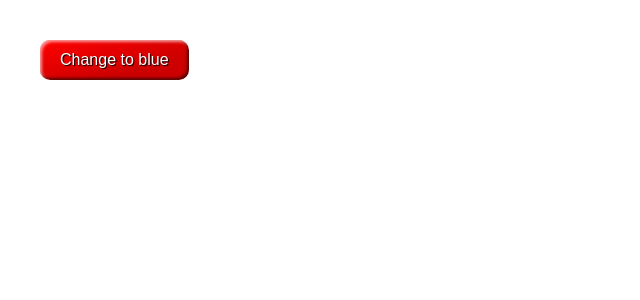
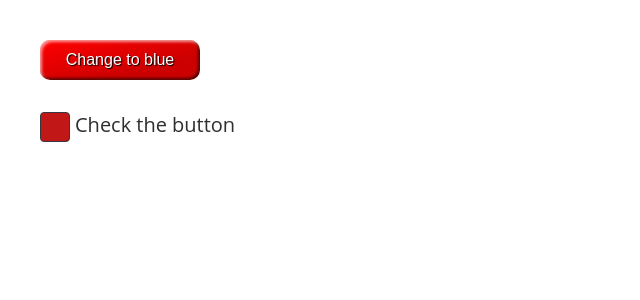
Before and after one commit to abaibik/learning_react_testing_library, a React (Create React App) app: page / in a window 1280 px wide. Shown: the top 300 px of the page, without its empty margins (0-640 px from the left). Built offline with nearby package versions, Linux system fonts and the light colour scheme.

Commit message:
checkbox controls button enabled state

```diff
--- a/src/App.css
+++ b/src/App.css
@@ -23,6 +23,7 @@ body {
   background-color: rgba(220, 0, 0, 1);
   background-image: linear-gradient(to top left, rgba(0, 0, 0, 0.2), rgba(0, 0, 0, 0.2) 30%, rgba(0, 0, 0, 0));
   box-shadow: inset 2px 2px 3px rgba(255, 255, 255, 0.6), inset -2px -2px 3px rgba(0, 0, 0, 0.6);
+  width: 10em;
 }
 
 .styled:hover {
@@ -32,3 +33,67 @@ body {
 .styled:active {
   box-shadow: inset -2px -2px 3px rgba(255, 255, 255, 0.6), inset 2px 2px 3px rgba(0, 0, 0, 0.6);
 }
+
+.styled:disabled {
+  border: 1px solid #999999;
+  background-color: #cccccc;
+  color: #666666;
+}
+
+.flexContainer {
+  display: flex;
+  flex-direction: column;
+}
+
+.checkbox-container {
+  margin-top: 2em;
+}
+
+.checkbox-container input[type="checkbox"] {
+  display: none;
+}
+.checkbox-container input[type="checkbox"] + label {
+  display: block;
+  position: relative;
+  padding-left: 35px;
+  margin-bottom: 20px;
+  font: 20px/26px "Open Sans", Arial, sans-serif;
+  cursor: pointer;
+  -webkit-user-select: none;
+  -moz-user-select: none;
+  -ms-user-select: none;
+}
+.checkbox-container input[type="checkbox"]:hover + label:hover {
+  color: rgb(128, 128, 132);
+}
+.checkbox-container input[type="checkbox"]:hover + label:before {
+  background: #848080;
+  box-shadow: inset 0px 0px 0px 2px #f7f2f2;
+}
+.checkbox-container input[type="checkbox"] + label:last-child {
+  margin-bottom: 0;
+}
+.checkbox-container input[type="checkbox"] + label:before {
+  content: "";
+  display: block;
+  width: 1.4em;
+  height: 1.4em;
+  border: 1px solid #343a3f;
+  border-radius: 0.2em;
+  position: absolute;
+  left: 0;
+  top: 0;
+  -webkit-transition: all 0.2s, background 0.2s ease-in-out;
+  transition: all 0.2s, background 0.2s ease-in-out;
+  background: #c21717;
+}
+.checkbox-container input[type="checkbox"]:checked + label:before {
+  width: 1.3em;
+  height: 1.3em;
+  border-radius: 0.2em;
+  border: 2px solid #fff;
+  -webkit-transform: rotate(90deg);
+  transform: rotate(90deg);
+  background: #2811d5;
+  box-shadow: 0 0 0 1px #000;
+}
--- a/src/App.js
+++ b/src/App.js
@@ -5,17 +5,32 @@ function App() {
   const [buttonColor, setButtonColor] = useState("red");
   const newButtonColor = buttonColor === "red" ? "blue" : "red";
 
+  const [disabled, setDisabled] = useState(false);
+
   return (
-    <div>
+    <div className="flexContainer">
       <button
         onClick={() => {
           setButtonColor(newButtonColor);
         }}
         className="styled"
         style={{ backgroundColor: buttonColor }}
+        disabled={disabled}
       >
         Change to {newButtonColor}
       </button>
+
+      <div className="checkbox-container">
+        <input
+          onChange={() => {
+            setDisabled((currentDisabled) => !currentDisabled);
+          }}
+          type="checkbox"
+          id="checkbox-for-button"
+          name="checkButton"
+        />
+        <label for="checkbox-for-button">Check the button</label>
+      </div>
     </div>
   );
 }
```
Also changed, not shown: 1 other file (tests, documents, lock files or other folders).
